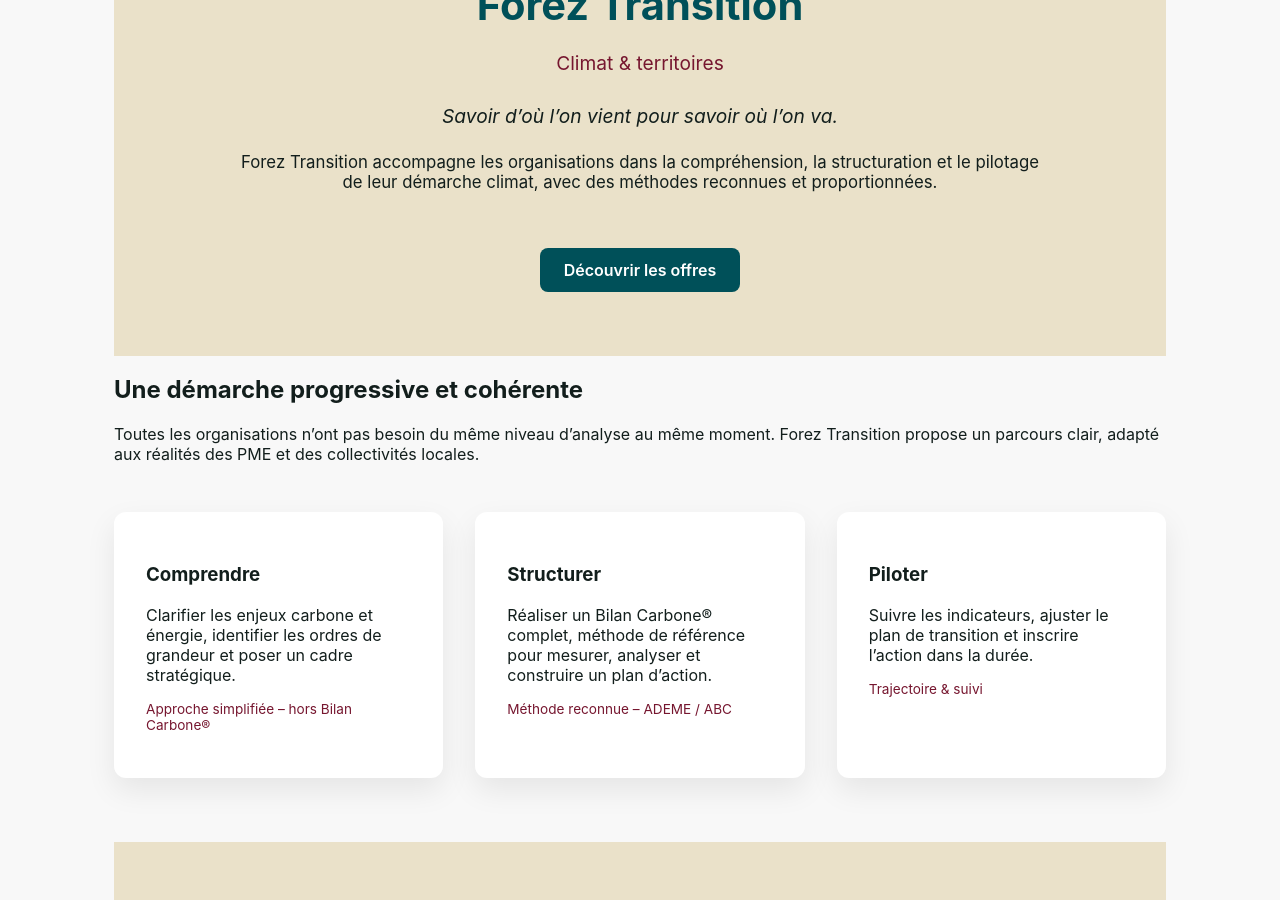
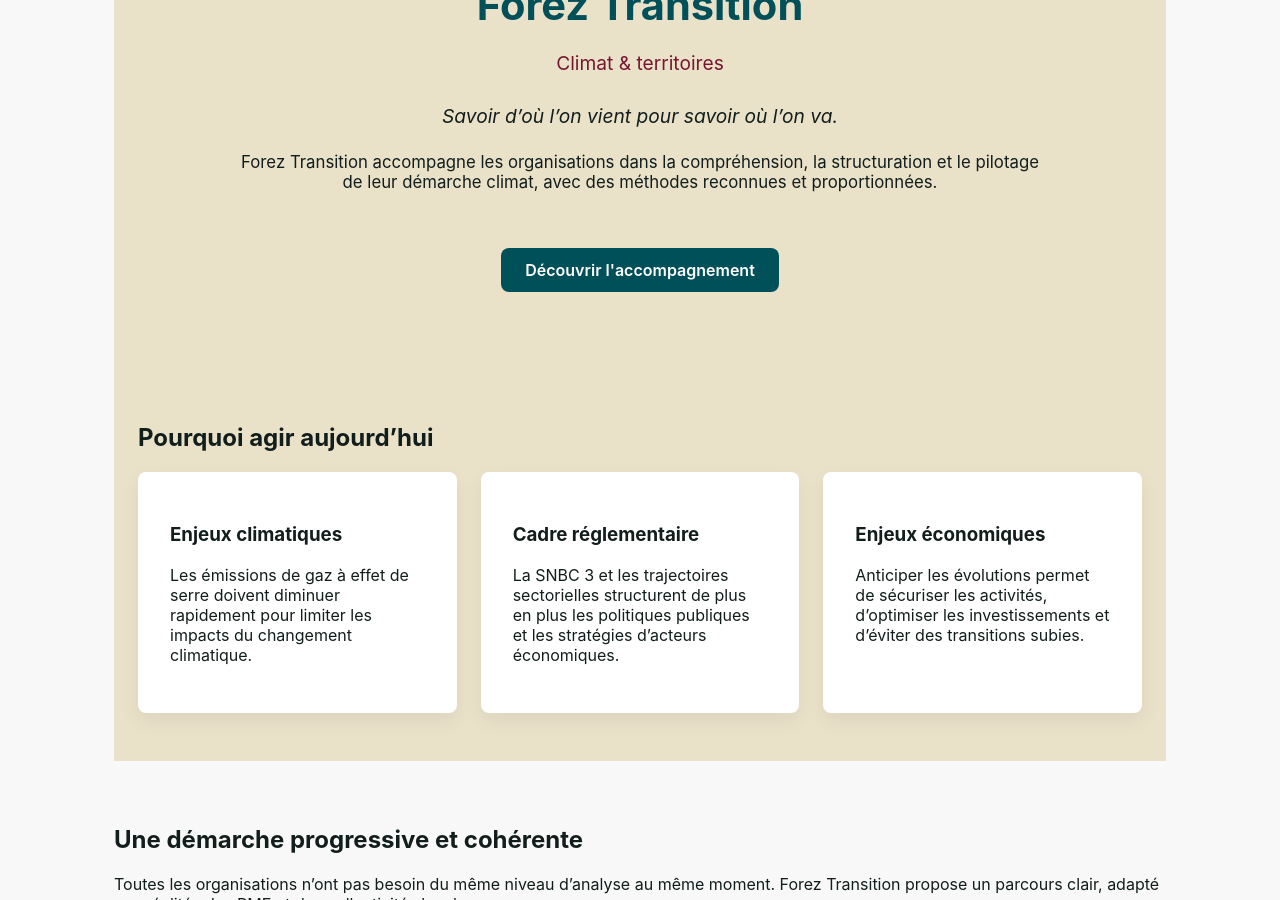
Before and after one commit to Alex-JULIEN/forez-transition, a Jekyll site: the page built from index.md, in a window 1280 px wide and 900 px high, scrolled down 247 px. Built offline with Jekyll 4.4.1, drawn with Linux system fonts in a browser that asks for light colours.

Commit message:
Update index.md

```diff
--- a/index.md
+++ b/index.md
@@ -22,8 +22,37 @@
     </p>
 
     <a href="{{ '/offres/' | relative_url }}" class="btn-primary">
-      Découvrir les offres
+      Découvrir l'accompagnement
     </a>
+  </div>
+</section>
+
+<section class="section section-alt">
+  <h2>Pourquoi agir aujourd’hui</h2>
+  <div class="cards">
+    <div class="card">
+      <h3>Enjeux climatiques</h3>
+      <p>
+        Les émissions de gaz à effet de serre doivent diminuer
+        rapidement pour limiter les impacts du changement climatique.
+      </p>
+    </div>
+    <div class="card">
+      <h3>Cadre réglementaire</h3>
+      <p>
+        La SNBC 3 et les trajectoires sectorielles
+        structurent de plus en plus les politiques publiques
+        et les stratégies d’acteurs économiques.
+      </p>
+    </div>
+    <div class="card">
+      <h3>Enjeux économiques</h3>
+      <p>
+        Anticiper les évolutions permet de sécuriser les activités,
+        d’optimiser les investissements
+        et d’éviter des transitions subies.
+      </p>
+    </div>
   </div>
 </section>
 
```
